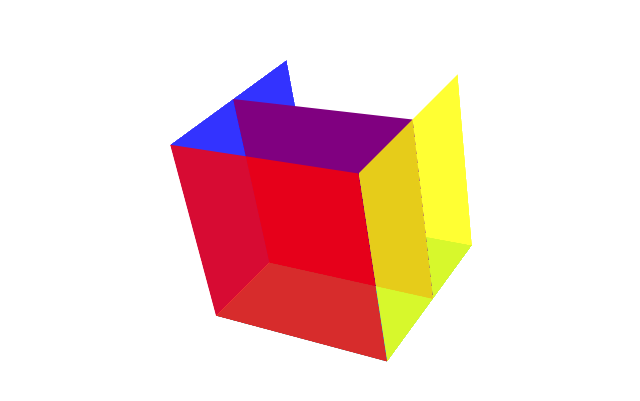
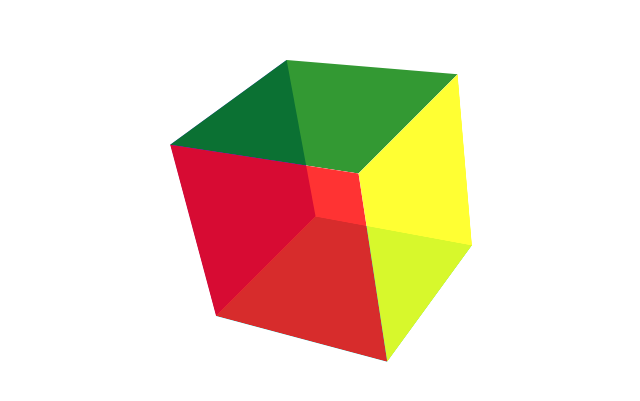
Before and after one commit to dwaps/tutos, a plain HTML site: page index.html in a window 1280 px wide. Shown: the part 201-602 px from the top of the page, without its empty margins (307-947 px from the left). Drawn offline with Linux system fonts and the light colour scheme.

Commit message:
Style de la face de dessus et retrait du bg debug

```diff
--- a/index.css
+++ b/index.css
@@ -28,7 +28,6 @@ body {
 }
 
 .cube {
-    background: purple; /* debug */
     position: absolute;
     top: 50%;
     left: 50%;
@@ -73,3 +72,10 @@ body {
         transform-origin: 100% 0;
         transform: translate3d(0,0,100px) rotate3d(0, -1, 0, 90deg);
     }
+    .cube .n5 {
+        left: 0;
+        bottom: 100%;
+        background: green;
+        transform-origin: 0 100%;
+        transform: translate3d(0,0,100px) rotate3d(1, 0, 0, 90deg);
+    }
```
